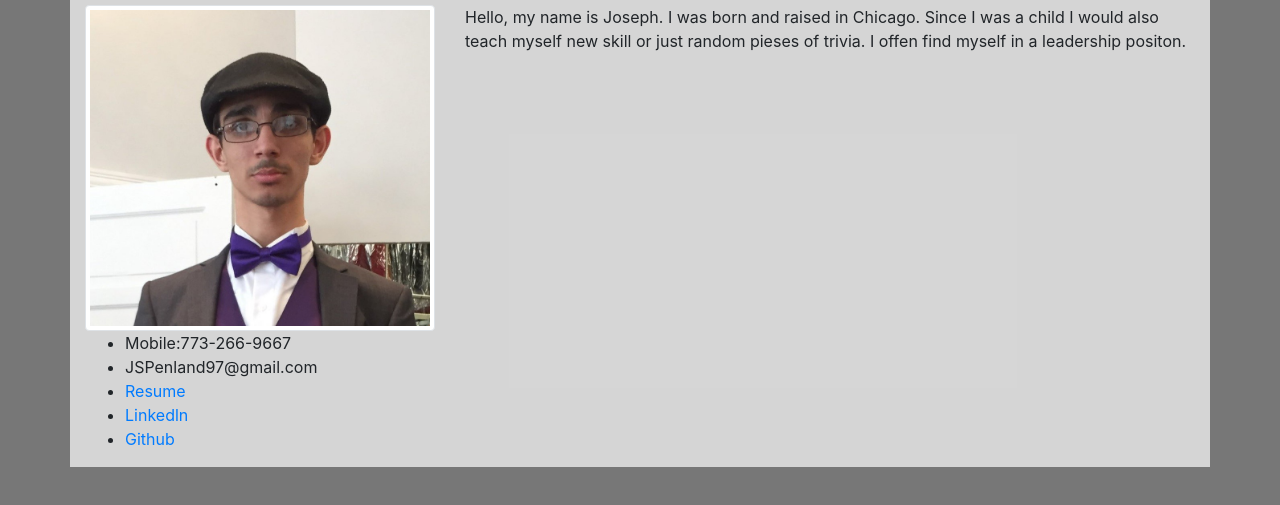
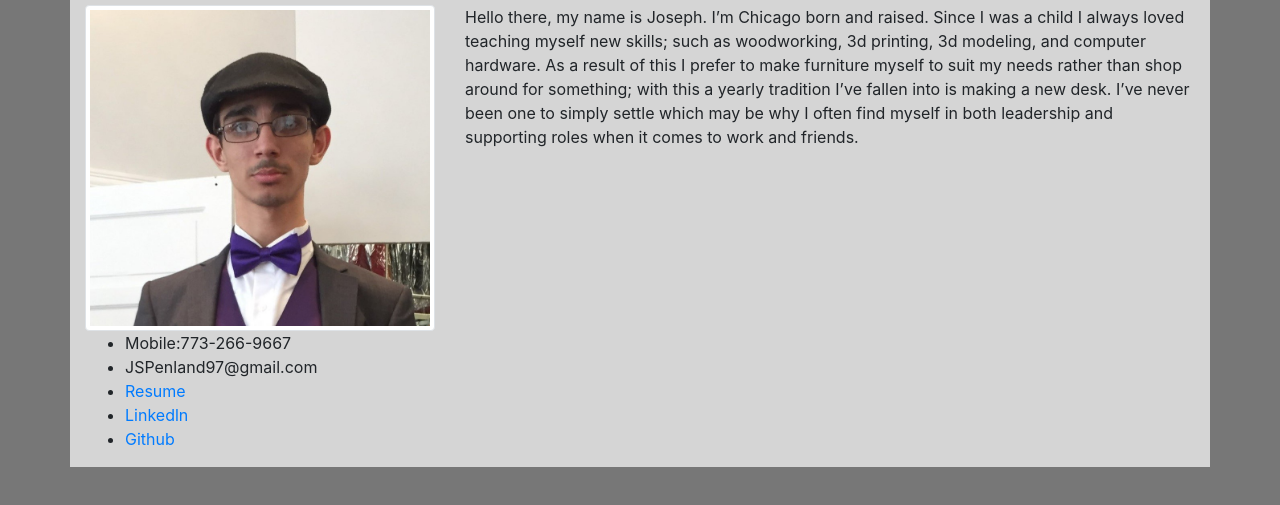
Before and after one commit to Wtrickser/portfolio.github.io, a plain HTML site: page index.html in a window 1280 px wide. Shown: the part 121-626 px from the top of the page. Drawn offline with nearby package versions, Linux system fonts and the light colour scheme.

Commit message:
fixed bio

```diff
--- a/index.html
+++ b/index.html
@@ -31,7 +31,9 @@
                 <img src="./ReadME&amp;Images/headShot.png" class="img-thumbnail">
             </div>
             <div class="col-sm-8">
-                <p>Hello, my name is Joseph. I was born and raised in Chicago. Since I was a child I would also teach myself new skill or just random pieses of trivia. I offen find myself in a leadership positon.</p>
+                <p>Hello there, my name is Joseph. I’m Chicago born and raised. Since I was a child I always loved teaching myself new skills; such as woodworking, 3d printing, 3d modeling, and computer hardware. As a result of this I prefer to make furniture
+                    myself to suit my needs rather than shop around for something; with this a yearly tradition I’ve fallen into is making a new desk. I’ve never been one to simply settle which may be why I often find myself in both leadership and supporting
+                    roles when it comes to work and friends.</p>
             </div>
         </div>
         <div class="row">
```
